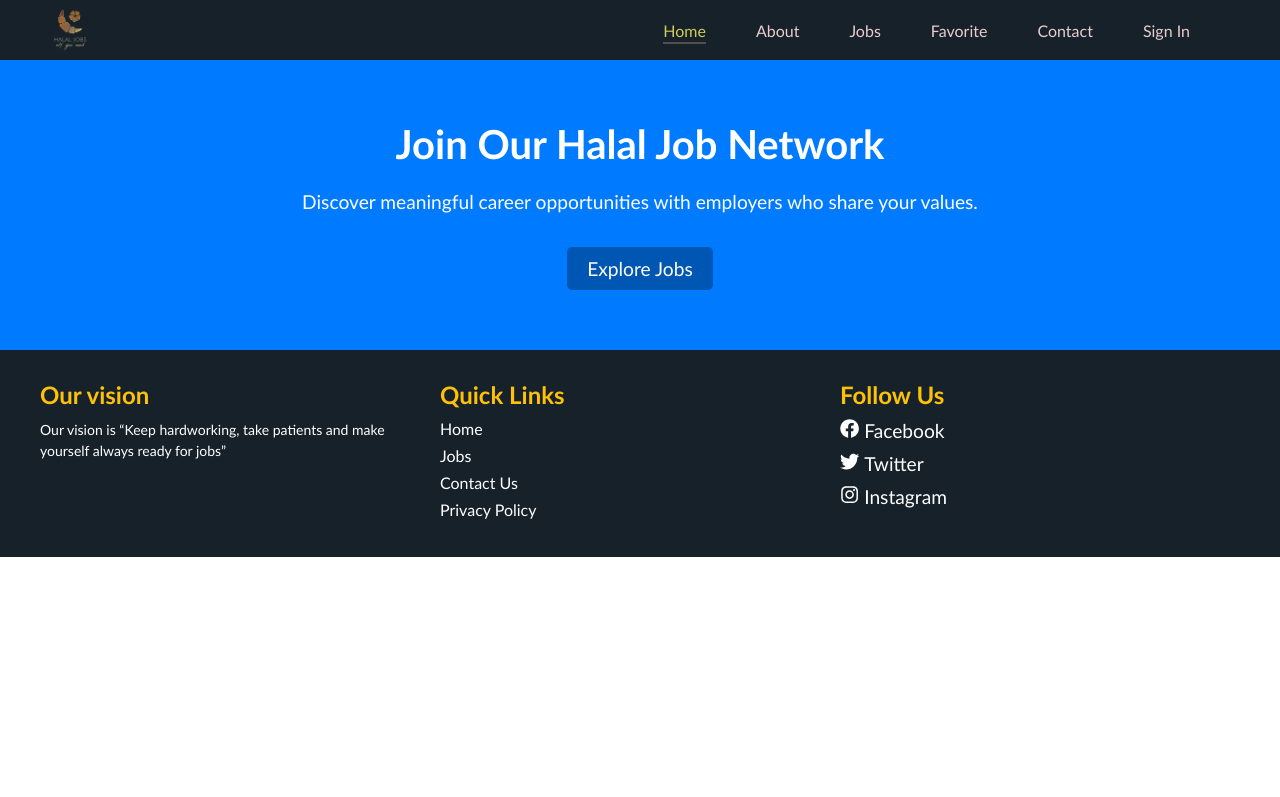
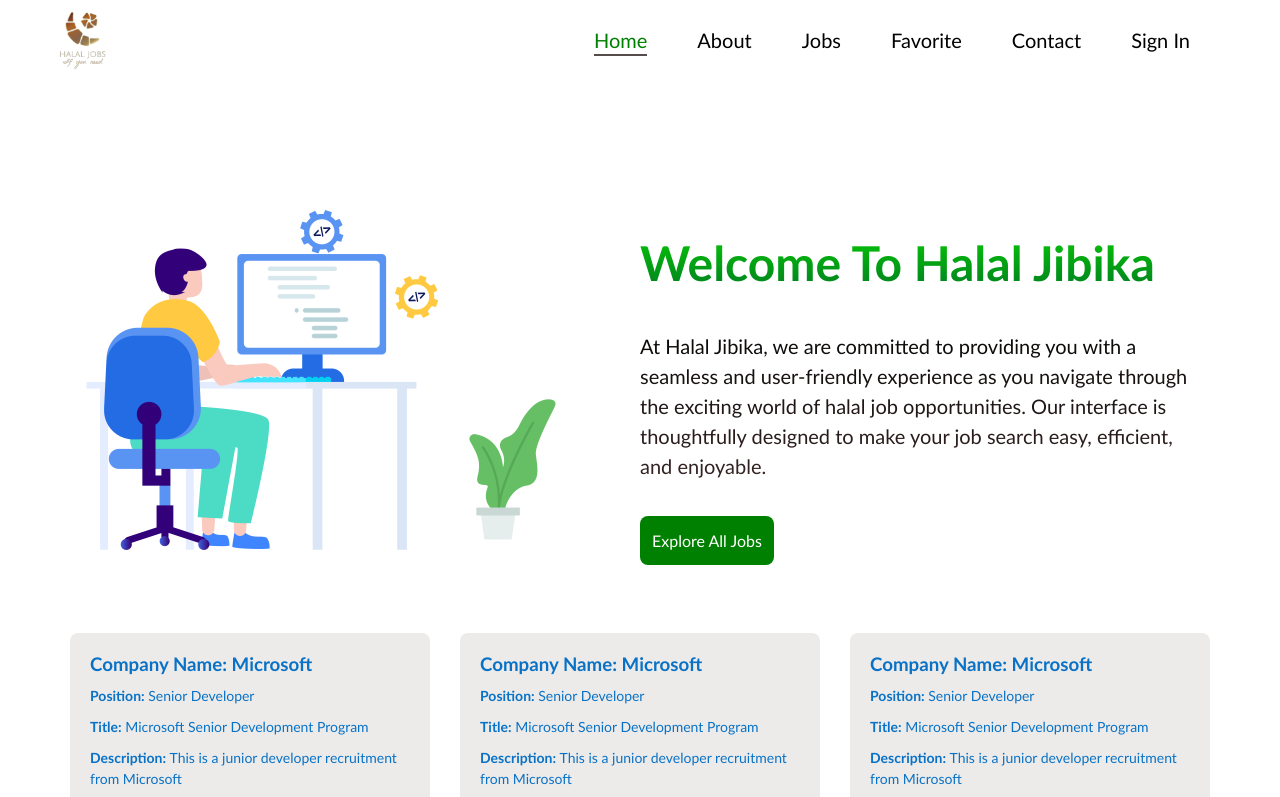
Before and after one commit to ssSobuj/Halal-Jibika, a React (Vite) app: page / in a window 1280 px wide. Shown: the top 797 px of the page. Built offline with nearby package versions, Linux system fonts and the light colour scheme; no server answers.

Commit message:
home page disign

```diff
--- a/src/App.css
+++ b/src/App.css
@@ -163,5 +163,8 @@
 main {
   font-family: "Trebuchet MS", "Lucida Sans Unicode", "Lucida Grande",
     "Lucida Sans", Arial, sans-serif;
-    margin: 0 auto;
+  margin: 0 auto;
+  /* background-image: url("https://40.media.tumblr.com/1b916597d3e174399cb7adadddb66ede/tumblr_nt5uk4psl31ud7rr3o1_1280.jpg");
+  background-blend-mode: overlay;
+  background-color: rgba(0, 0, 0, 0.6); */
 }
--- a/src/componets/Hero/Hero.jsx
+++ /dev/null
@@ -1,15 +0,0 @@
-import './hero.css'
-
-export default function Hero() {
-  return (
-    <div className="banner-section">
-      <div className="banner-content">
-        <h2>Join Our Halal Job Network</h2>
-        <p>Discover meaningful career opportunities with employers who share your values.</p>
-        <a href="#job-listings" className="btn-primary">
-          Explore Jobs
-        </a>
-      </div>
-    </div>
-  );
-}
--- a/src/componets/Hero/hero.css
+++ /dev/null
@@ -1,38 +0,0 @@
-/* Banner Section Styles */
-
-.banner-section {
-    background-color: #007bff; /* Choose your background color */
-    color: #fff;
-    text-align: center;
-    padding: 60px 20px;
-  }
-
-  .banner-content {
-    max-width: 800px;
-    margin: 0 auto;
-  }
-
-  .banner-content h2 {
-    font-size: 2.5em;
-    margin-bottom: 20px;
-  }
-
-  .banner-content p {
-    font-size: 1.2em;
-    margin-bottom: 30px;
-  }
-
-  .btn-primary {
-    display: inline-block;
-    padding: 10px 20px;
-    font-size: 1.2em;
-    text-decoration: none;
-    color: #fff;
-    background-color: #0056b3; /* Choose a slightly darker shade for the button */
-    border-radius: 5px;
-    transition: background-color 0.3s ease;
-  }
-
-  .btn-primary:hover {
-    background-color: #004080; /* Darker shade on hover */
-  }
--- /dev/null
+++ b/src/componets/cardDesign/Card.jsx
@@ -0,0 +1,82 @@
+import { useLoaderData } from "react-router-dom";
+import "./card.css";
+
+const Card = () => {
+  const data = useLoaderData();
+  console.log(data);
+
+  return (
+    <div className="job-cards">
+      <h1 className="section-heading">Latest Jobs</h1>
+      {/* Card 1 */}
+      <div className="job-card">
+        <img
+          src="https://pngimg.com/uploads/microsoft/microsoft_PNG13.png"
+          alt="Job Profile"
+          className="job-profile-pic"
+        />
+        <div className="job-details">
+          <h3 className="job-title">Company Name: Microsoft</h3>
+          <p className="job-description">Position: Senior Developer</p>
+          <p className="job-description">
+            Program: Microsoft Senior Development Program
+          </p>
+          <p className="job-description">
+            <b>Description: </b> This is a junior developer recruitment from
+            Microsoft
+          </p>
+          <div className="job-buttons">
+            <button className="btn-primary">Apply Now</button>
+            <button className="btn-secondary">Learn More</button>
+          </div>
+        </div>
+      </div>
+
+      <div className="job-card">
+        <img
+          src="https://i.pinimg.com/736x/7a/34/c6/7a34c6e11b0f09733f3e0cf1206b922e.jpg"
+          alt="Job Profile"
+          className="job-profile-pic"
+        />
+        <div className="job-details">
+          <h3 className="job-title">Company Name: Microsoft</h3>
+          <p className="job-description">Position: Senior Developer</p>
+          <p className="job-description">
+            Program: Microsoft Senior Development Program
+          </p>
+          <p className="job-description">
+            This is a junior developer recruitment from Microsoft
+          </p>
+          <div className="job-buttons">
+            <button className="btn-primary">Apply Now</button>
+            <button className="btn-secondary">Learn More</button>
+          </div>
+        </div>
+      </div>
+
+      <div className="job-card">
+        <img
+          src="https://i.pinimg.com/736x/7a/34/c6/7a34c6e11b0f09733f3e0cf1206b922e.jpg"
+          alt="Job Profile"
+          className="job-profile-pic"
+        />
+        <div className="job-details">
+          <h3 className="job-title">Company Name: Microsoft</h3>
+          <p className="job-description">Position: Senior Developer</p>
+          <p className="job-description">
+            Program: Microsoft Senior Development Program
+          </p>
+          <p className="job-description">
+            This is a junior developer recruitment from Microsoft
+          </p>
+          <div className="job-buttons">
+            <button className="btn-primary">Apply Now</button>
+            <button className="btn-secondary">Learn More</button>
+          </div>
+        </div>
+      </div>
+    </div>
+  );
+};
+
+export default Card;
--- /dev/null
+++ b/src/componets/cardDesign/card.css
@@ -0,0 +1,78 @@
+/* Job Card Styles */
+
+.job-cards {
+  display: flex;
+  flex-direction: column; /* Display cards in a single column */
+  align-items: center; /* Center cards horizontally */
+}
+.section-heading {
+  text-align: center;
+  font-size: 2em;
+  margin-bottom: 20px;
+  color: #007bff; /* Choose your preferred color */
+}
+
+.job-card {
+  width: 100%; /* Each card takes up the full width */
+  margin-bottom: 20px;
+  border: 1px solid #ddd;
+  border-radius: 8px;
+  overflow: hidden;
+  box-shadow: 0 0 10px rgba(0, 0, 0, 0.1);
+  background-color: #fff;
+  display: flex;
+  gap: 50px;
+}
+
+.job-profile-pic {
+  width: 150px;
+  height: auto; /* Maintain the aspect ratio of the image */
+  object-fit: cover;
+}
+
+.job-details {
+  flex: 1; /* Take up remaining space */
+  padding: 20px;
+}
+
+.job-title {
+  font-size: 1.5em;
+  margin-bottom: 10px;
+}
+
+.job-description {
+  font-size: 1em;
+  color: #555;
+  margin-bottom: 10px;
+}
+
+.job-buttons {
+  display: flex;
+  justify-content: space-between;
+}
+
+.btn-primary,
+.btn-secondary {
+  padding: 10px 20px;
+  font-size: 1em;
+  text-decoration: none;
+  color: #fff;
+  border-radius: 5px;
+  cursor: pointer;
+  transition: background-color 0.3s ease;
+  outline: none;
+  border: none;
+}
+
+.btn-primary {
+  background-color: #007bff;
+}
+
+.btn-secondary {
+  background-color: #6c757d;
+}
+
+.btn-primary:hover,
+.btn-secondary:hover {
+  background-color: #0056b3;
+}
--- a/src/layout/Header/Header.css
+++ b/src/layout/Header/Header.css
@@ -96,14 +96,12 @@
 }
 
 .navbar {
-  height: 60px;
-  background-color: #fef7e5;
-  background: #16212a;
+  height: 80px;
   position: relative;
 }
 
 .logo img {
-  width: 60px;
+  width: 85px;
 }
 
 .menu-icon {
@@ -133,14 +131,15 @@
 }
 
 .nav-elements ul a {
-  font-size: 16px;
+  font-size: 20px;
   font-weight: 400;
   color: #eccdcd;
+  color: black;
   text-decoration: none;
 }
 
 .nav-elements ul a.active {
-  color: #d1cc53;
+  color: green;
   font-weight: 500;
   position: relative;
 }
--- a/src/pages/Feverite/Feverite.jsx
+++ b/src/pages/Feverite/Feverite.jsx
@@ -1,4 +1,9 @@
+import { useEffect } from "react";
+
 export default function Feverite() {
+  useEffect(() => {
+    document.title = "Feverite || Halal Jibika" ;
+  });
   return (
     <>
       <h1> Feverite </h1>
--- a/src/pages/auth/login/Login.jsx
+++ b/src/pages/auth/login/Login.jsx
@@ -12,7 +12,7 @@
 
 export default function Login() {
   useEffect(() => {
-    document.title = "Login";
+    document.title = "SingIn || Halal Jibika";
   });
   const navigate = useNavigate();
 
--- a/src/pages/auth/singup/Sinup.jsx
+++ b/src/pages/auth/singup/Sinup.jsx
@@ -15,7 +15,7 @@
 
 export default function Sinup() {
   useEffect(() => {
-    document.title = "Sinup";
+    document.title = "Signup || Halal Jibika";
   });
   const naviget = useNavigate();
   const goBackToHome = () => {
--- a/src/pages/contact/Contact.jsx
+++ b/src/pages/contact/Contact.jsx
@@ -3,7 +3,7 @@
 
 export default function Contact() {
   useEffect(() => {
-    document.title = "Contact";
+    document.title = "Contact || Halal Jibika" ;
   });
   return (
     <>
--- a/src/pages/homePage/Home.jsx
+++ b/src/pages/homePage/Home.jsx
@@ -2,70 +2,99 @@
 import { Link } from "react-router-dom";
 
 import "./home.css";
-import Hero from "../../componets/Hero/Hero";
+import Card from "../../componets/cardDesign/Card";
+// import Hero from "../../componets/Hero/Hero";
 
 export default function Home() {
   useEffect(() => {
-    document.title = "Home - Halal Jibik Jobs";
+    document.title = "Home || Halal Jibika";
   });
 
   return (
     <>
-    <Hero />
-      {/* <div className="home-container">
-        <h2 className="title">Welcome To Halal Jibika</h2>
-        <p className="description">
-          At Halal Jibika, we are committed to providing you with a seamless and
-          user-friendly experience as you navigate through the exciting world of
-          halal job opportunities. Our interface is thoughtfully designed to
-          make your job search easy, efficient, and enjoyable.
-        </p>
+      {/* <Hero /> */}
+      <div className="home-container">
+        <div className="hero-section">
+          <div className="hero-img">
+            <img src="/public/hero.png" alt="" />
+          </div>
+          <div className="hero-content">
+            <div className="title">
+              <h2>Welcome To Halal Jibika</h2>
+            </div>
+            <p className="description">
+              At Halal Jibika, we are committed to providing you with a seamless
+              and user-friendly experience as you navigate through the exciting
+              world of halal job opportunities. Our interface is thoughtfully
+              designed to make your job search easy, efficient, and enjoyable.
+            </p>
+            <Link to="/singup" className="explor-button">
+              Explore All Jobs
+            </Link>
+          </div>
+        </div>
+
         <div className="home-features">
           <div className="feature">
-            <h3>User-Friendly Interface</h3>
+            <h3>
+              <b>Company Name:</b> Microsoft
+            </h3>
             <p>
-              Navigate seamlessly through our platform for a hassle-free job
-              search experience.
+              <b>Position:</b> Senior Developer
             </p>
             <p>
-              {" "}
-              Explore job listings effortlessly with our intuitive navigation
-              system. Find the perfect job that aligns with your skills and
-              values in just a few clicks.
+              <b>Title:</b> Microsoft Senior Development Program
             </p>
+            <p>
+              <b>Description: </b> This is a junior developer recruitment from
+              Microsoft
+            </p>{" "}
+            <button className="btn-primary">Apply Now</button>
+          </div>
+
+          <div className="feature">
+            <h3>
+              <b>Company Name:</b> Microsoft
+            </h3>
+            <p>
+              <b>Position:</b> Senior Developer
+            </p>
+            <p>
+              <b>Title:</b> Microsoft Senior Development Program
+            </p>
+            <p>
+              <b>Description: </b> This is a junior developer recruitment from
+              Microsoft
+            </p>{" "}
+            <button className="btn-primary">Apply Now</button>
           </div>
           <div className="feature">
-            <h3>Advanced Job Search</h3>
+            <h3>
+              <b>Company Name:</b> Microsoft
+            </h3>
             <p>
-              Access a range of advanced tools to find and apply for your dream
-              job.
+              <b>Position:</b> Senior Developer
             </p>
             <p>
-              We believe in transparency. Each job listing comes with a clear
-              and detailed description, ensuring you have all the information.
-            </p>
-          </div>
-          <div className="feature">
-            <h3>Privacy and Security</h3>
-            <p>
-              Your personal information is kept secure and private as you
-              explore new career opportunities.
+              <b>Title:</b> Microsoft Senior Development Program
             </p>
             <p>
-              We have a comprehensive Privacy Policy that details how we
-              collect, use, and protect your personal information.
-            </p>
+              <b>Description: </b> This is a junior developer recruitment from
+              Microsoft
+            </p>{" "}
+            <button className="btn-primary">Apply Now</button>
           </div>
         </div>
-        <div className="btn-div">
+        {/* <div className="btn-div">
           <Link to="/singup" className="home-button">
             Explore All Jobs
           </Link>
           <Link to="/jobs" className="home-button">
             Job History
           </Link>
-        </div>
-      </div> */}
+        </div> */}
+        {/* <Card /> */}
+      </div>
     </>
   );
 }
--- a/src/pages/homePage/home.css
+++ b/src/pages/homePage/home.css
@@ -12,20 +12,67 @@
   max-width: 1200px;
   margin: 30px auto;
   padding: 20px 30px;
-  background-color: #ffecd1;
   border-radius: 10px;
 }
 
-.home-container .title {
+.home-container .title h2 {
   font-size: 3em;
-  margin-bottom: 20px;
-  color: #333;
+  color: #000;
+  color: #174e17;
+  /* text-shadow: 2px 2px 4px rgba(0, 0, 0, 0.5); */
+  font-weight: 600;
+  display: inline;
+  background: -webkit-linear-gradient(#06c606, #017f21);
+  -webkit-background-clip: text;
+  -webkit-text-fill-color: transparent;
 }
 
 .home-container .description {
-  font-size: 1.5em;
+  font-size: 20px;
   margin-bottom: 30px;
-  color: #666;
+  color: #000;
+  color: #404040;
+  font-weight: 400;
+  background: -webkit-linear-gradient(#030503, #3c2828);
+  -webkit-background-clip: text;
+  -webkit-text-fill-color: transparent;
+  /* color: #DEC74F;
+  color: #fff; */
+  padding: 20px;
+  /* text-shadow: 2px 2px 4px rgba(0, 0, 0, 0.5); */
+}
+.home-container .title {
+  width: 100%;
+  padding: 20px;
+  display: flex;
+  align-items: center;
+  justify-content: space-between;
+  color: #404040;
+}
+
+.home-container .hero-section .explor-button {
+  text-decoration: none;
+  color: #fff;
+  border-radius: 8px;
+  cursor: pointer;
+  transition: background-color 0.3s;
+  padding: 15px 12px;
+  font-size: 16px;
+  background-color: #008000;
+  margin-left: 20px;
+}
+
+.home-container .hero-section .explor-button:hover {
+  background-color: #56A856;
+}
+
+.hero-section {
+  display: flex;
+  gap: 50px;
+  align-items: center;
+}
+.hero-section .hero-img img {
+  width: 500px;
 }
 
 .home-features {
@@ -39,10 +86,11 @@
   text-align: center;
   padding: 20px;
   background-color: #483c32;
-  color: #ffecd1;
+  background-color: rgb(72, 60, 50, 0.1);
+  color: #0a72c6;
   border-radius: 8px;
   margin-bottom: 20px;
-  height: 200px;
+  height: 220px;
   display: flex;
   flex-direction: column;
   text-align: start;
```
Also changed, not shown: public/hero.png (added).
